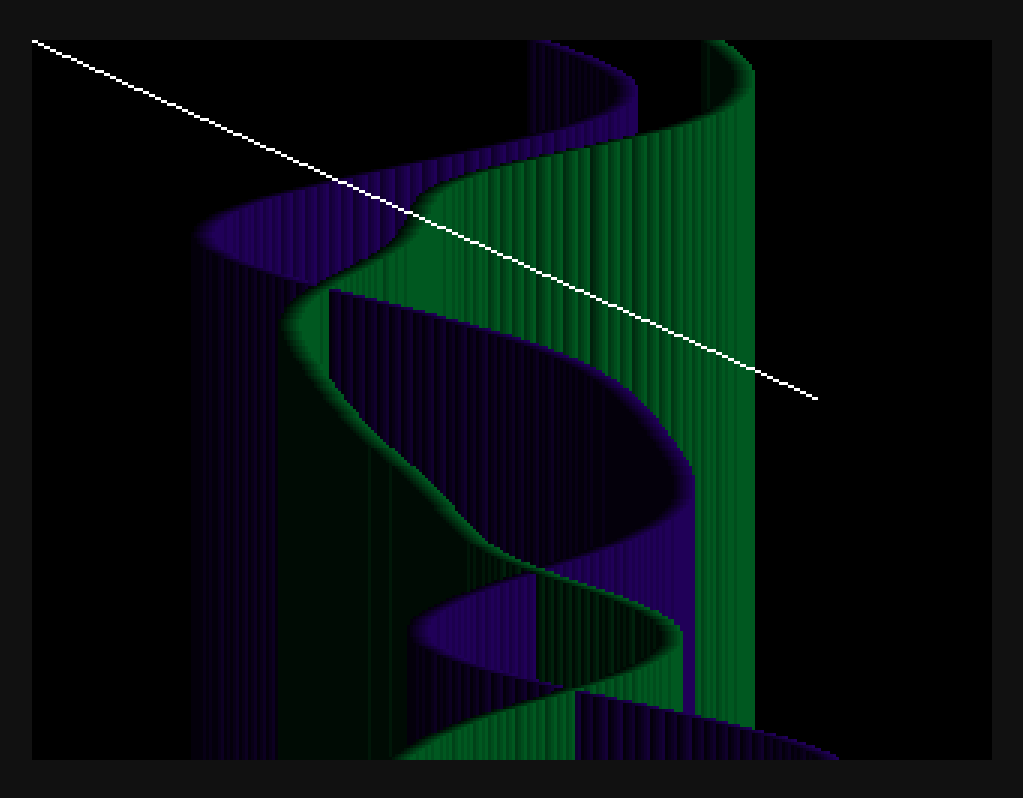
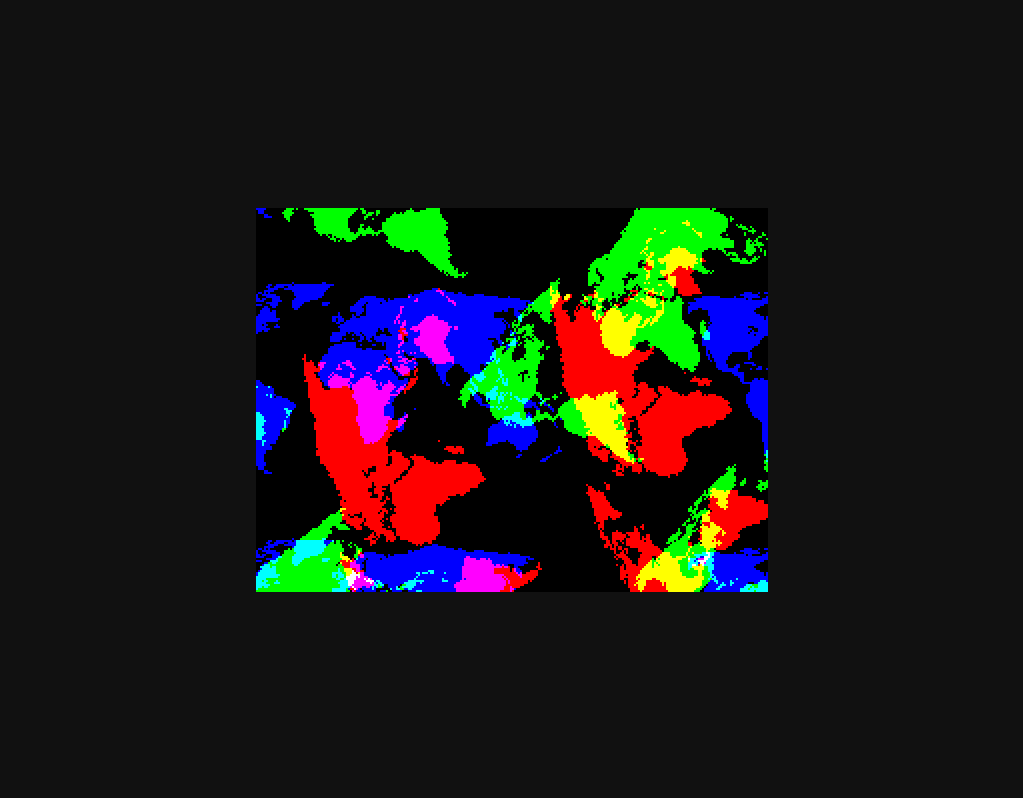
Before and after one commit to jonrandy/canvas-screen, a website: page index.html in a window 1280 px wide. Shown: the whole page, without its empty margins (128-1151 px from the left). Drawn offline with Linux system fonts and the light colour scheme.

Commit message:
Testing...

```diff
--- a/index.html
+++ b/index.html
@@ -27,6 +27,6 @@
 		}
 	}
 </script>
-<script type="module" src="test.js"></script>
+<script type="module" src="test2.js"></script>
 </body>
 </html>
--- a/test.js
+++ b/test.js
@@ -1,4 +1,5 @@
 import * as s from 'canvas-screen'
+
 
 const wd = 320, ht = 240
 
```
